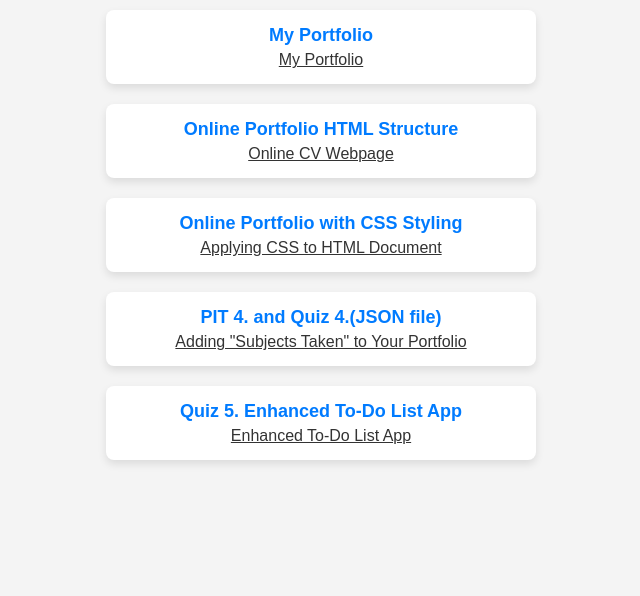
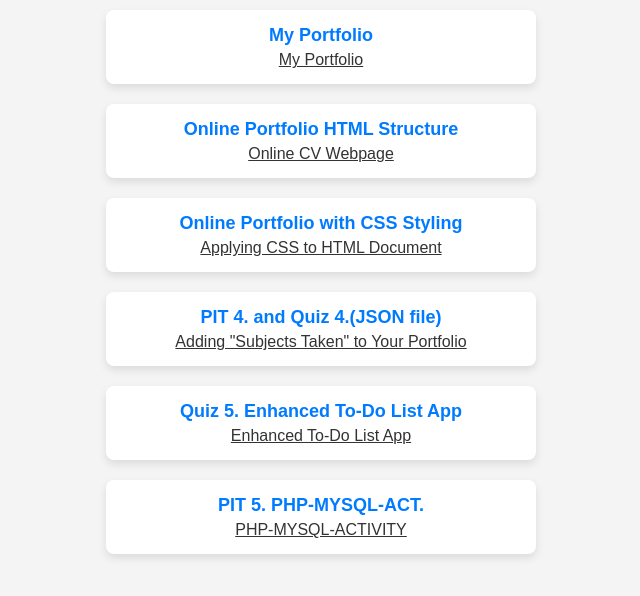
Before and after one commit to megkayla-lage/landpage.github.io, a plain HTML site: page index.html in a window 1280 px wide. Shown: the part 78-674 px from the top of the page, without its empty margins (319-959 px from the left). Drawn offline with Linux system fonts and the light colour scheme.

Commit message:
Update index.html

```diff
--- a/index.html
+++ b/index.html
@@ -29,6 +29,10 @@
             <li>Quiz 5. Enhanced To-Do List App</li>
             <a href="https://megkayla-lage.github.io/To-Do-List-App/">Enhanced To-Do List App</a>
         </ul>
+        <ul class="linked-pages">
+            <li>PIT 5. PHP-MYSQL-ACT.</li>
+            <a href="http://phpmysqlmegkayla.infinityfreeapp.com/">PHP-MYSQL-ACTIVITY</a>
+        </ul>
 
 
     </div>
```
